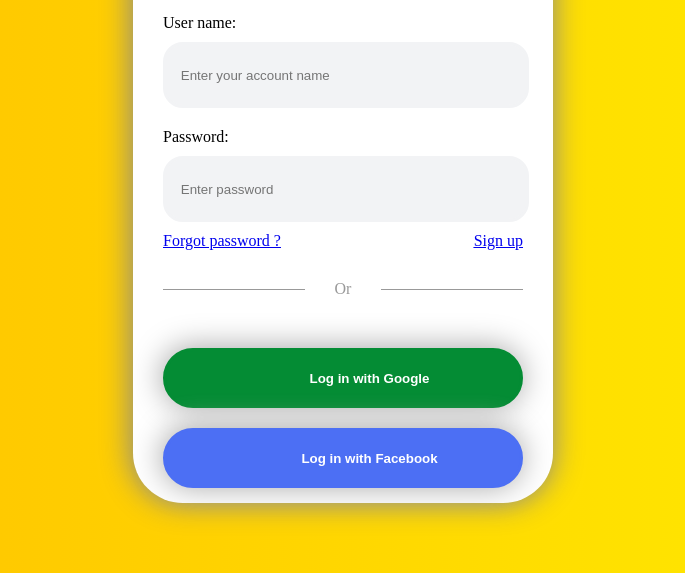
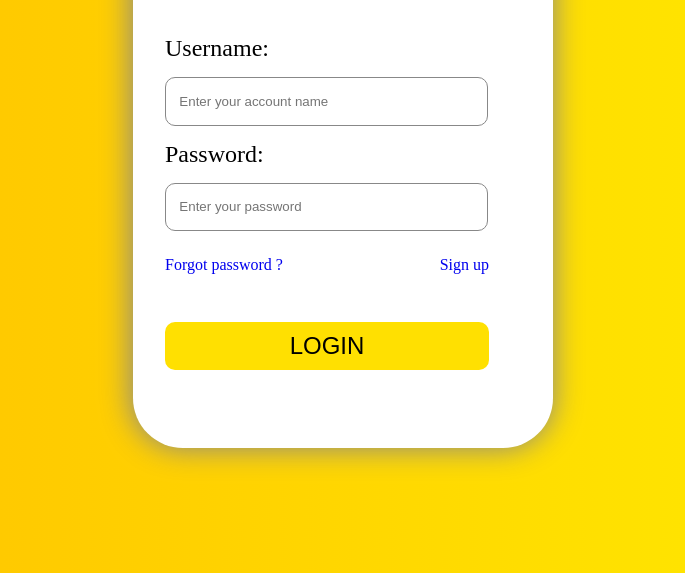
Before and after one commit to hungnee/SubProject_CNW, a plain HTML site: page login.html in a window 1280 px wide. Shown: the part 227-800 px from the top of the page, without its empty margins (297-982 px from the left). Drawn offline with Linux system fonts and the light colour scheme.

Commit message:
fix login page, add admin page

```diff
--- a/login.html
+++ b/login.html
@@ -5,59 +5,47 @@
     <meta charset="UTF-8">
     <meta http-equiv="X-UA-Compatible" content="IE=edge">
     <meta name="viewport" content="width=device-width, initial-scale=1.0">
-    <title>Log in</title>
+    <title>Sign In</title>
     <link rel="stylesheet" href="./login_style.css">
 </head>
 
 <body>
     <div id="warraper-login">
-        <div class="contener-login">
-            <div class="body-login">
-                <div class="text-login">
-                    <h1>Log in</h1>
+        <div class="container-login">
+            <h1>sign in</h1>
+            <div class="input-login">
+                <div class="username">
+                    <p>Username:</p>
+                    <input class="input-user-name" type="text" placeholder="Enter your account name">
                 </div>
-
-                <div class="tendangnhap">
-                    <div class="user-name">User name:</div>
-                    <input class="input-user" type="text" placeholder="    Enter your account name">
-                </div>
-                <div class="matkhau">
-                    <div class="user-name">Password:</div>
-                    <input class="input-user" type="text" placeholder="    Enter password">
+                <div class="password">
+                    <p>Password:</p>
+                    <input class="input-pass-word" type="password" placeholder="Enter your password">
                 </div>
             </div>
-            <div class="quenpass-dangky">
-                <div class="quenpass">
-                    <a href="#"><u>Forgot password ?</u></a>
-                </div>
-                <div class="dangky">
-                    <a href="#"><u>Sign up</u></a>
-                </div>
+            <div class="other">
+                <a href="#">Forgot password ?</a>
+                <a href="#">Sign up</a>
             </div>
-
-            <div class="or"><span>Or</span></div>
-
-            <div class="login-gg-fb">
-                <div class="login-google">
-                    <button class="buttom-login-google">
-                        <div class="item-logo">
-                            <i class="fa fa-google login-social-icon"></i>
-                        </div>
-                        <div class="text-login-google">Log in with Google</div>
-                    </button>
-                </div>
-                <div class="login-facebook">
-                    <button class="buttom-login-facebook">
-                        <div class="item-logo">
-                            <i class="fa fa-facebook login-social-icon"></i>
-                        </div>
-                        <div class="text-login-facebook">Log in with Facebook</div>
-                    </button>
-                </div>
+            <div class="sign-in-btn">
+                <button>login</button>
             </div>
         </div>
     </div>
-    </div>
+
+    <script>
+        const username = document.querySelector('.input-user-name');
+        const password = document.querySelector('.input-pass-word');
+        const loginBtn = document.querySelector('.sign-in-btn button');
+
+        loginBtn.addEventListener('click', () => {
+            if (username.value === 'admin' && password.value === 'admin') {
+                window.location.href = 'admin.html';
+            } else {
+                alert('Invalid username or password!');
+            }
+        });
+    </script>
 </body>
 
 </html>
--- a/login_style.css
+++ b/login_style.css
@@ -5,6 +5,7 @@
 
 html {
     font-family: 'Montserrat';
+    ư font-size: 100%;
 }
 
 #warraper-login {
@@ -16,171 +17,76 @@
     background: linear-gradient(to right, rgb(255, 191, 0), rgb(255, 238, 0))
 }
 
-.contener-login {
+.container-login {
     width: 420px;
-    height: 660px;
+    height: 550px;
     background-color: #fff;
     border-radius: 50px;
     box-shadow: -1px -1px 30px 1px #888888;
 }
 
-.text-login {
-    font-size: 40px;
-    font-weight: bold;
-    display: flex;
-    justify-content: center;
-    margin-top: 30px;
+.container-login h1 {
+    padding-top: 1em;
+    font-size: 2.5em;
+    text-align: center;
+    text-transform: uppercase;
+    letter-spacing: 5px;
 }
 
-.body-login {
-    margin-left: 30px;
-    margin-right: 30px;
+.input-login {
+    display: flex;
+    flex-direction: column;
+    margin-top: 3.125em;
+    padding-left: 2em;
+    padding-right: 5em;
 }
 
-.buttom-login-google {
-    width: 360px;
-    height: 60px;
-    display: flex;
-    justify-content: center;
-    align-items: center;
-    outline: 0 !important;
-    border-radius: 50px;
-    background-color: #048c34;
-    border: solid #048c34;
-    box-shadow: -1px -1px 30px 1px #aaaaaa;
-    margin-top: 20px;
+.input-login input {
+    width: 100%;
+    height: 3.5em;
+    border-radius: 10px;
+    border: 1px solid #888888;
+    padding-left: 1em;
+    margin-top: 15px;
 }
 
-.buttom-login-google:hover {
-    background: linear-gradient(to right, #048c34, #04782d);
+.input-login input:focus {
+    outline: none;
 }
 
-.text-login-google {
-    color: #fff;
-    font-weight: bold;
-    display: flex;
+.input-login p {
+    font-size: 1.5em;
 }
 
-.item-logo {
-    color: #fff;
-    width: 50px;
-    height: 50px;
-    display: flex;
-    align-items: center;
-    justify-content: center;
-    border-radius: 10px;
-    margin-left: 3px;
-    font-size: 30px;
+.password {
+    margin-top: 15px;
 }
 
-.login-social-icon {
+.other {
     display: flex;
-    align-items: center;
+    justify-content: space-between;
+    margin-top: 25px;
+    padding-left: 2em;
+    padding-right: 4em;
 }
 
-.buttom-login-facebook {
-    width: 360px;
-    height: 60px;
-    display: flex;
-    justify-content: center;
-    align-items: center;
-    outline: 0 !important;
-    border-radius: 50px;
-    background-color: #4c6ff4;
-    border: solid #4c6ff4;
-    box-shadow: -1px -1px 30px 1px #aaaaaa;
-    margin-top: 20px;
-    cursor: pointer;
+.other a {
+    text-decoration: none;
 }
 
-.buttom-login-facebook:hover {
-    background: linear-gradient(to right, #4c6ff4, #3e5ede);
+.sign-in-btn {
+    margin-top: 3em;
+    padding-left: 2em;
+    padding-right: 4em;
 }
 
-.login-gg-fb {
-    display: flex;
-    flex-direction: column;
-    align-items: center;
+.sign-in-btn button {
+    width: 100%;
+    height: 2em;
+    background-color: #FFE001;
+    border: none;
+    border-radius: 10px;
+    text-transform: uppercase;
+    cursor: pointer;
+    font-size: 1.5em;
 }
-
-.text-login-facebook {
-    color: #fff;
-    font-weight: bold;
-    display: flex;
-}
-
-.item-logo {
-    color: #fff;
-    width: 50px;
-    height: 50px;
-    display: flex;
-    align-items: center;
-    justify-content: center;
-    border-radius: 10px;
-    margin-left: 3px;
-    font-size: 30px;
-}
-
-.login-social-icon {
-    display: flex;
-    align-items: center;
-}
-
-.input-user {
-    width: 100%;
-    height: 60px;
-    border-radius: 20px;
-    outline: none;
-    border: solid #f2f3f5;
-    background-color: #f2f3f5;
-    margin-top: 10px;
-}
-
-.tendangnhap {
-    margin-top: 50px;
-}
-
-.matkhau {
-    margin-top: 20px;
-}
-
-.quenpass-dangky {
-    display: flex;
-    justify-content: space-between;
-    margin-top: 10px;
-}
-
-.quenpass {
-    margin-left: 30px;
-}
-
-.dangky {
-    margin-right: 30px;
-}
-
-.or {
-    text-align: center;
-    color: #999;
-    margin-top: 20px;
-    margin-bottom: 20px;
-    position: relative;
-}
-
-.or::after {
-    content: "";
-    width: 360px;
-    height: 1px;
-    background-color: #999;
-    position: absolute;
-    top: 50%;
-    left: 0;
-    margin-left: 30px;
-}
-
-.or span {
-    display: inline-block;
-    padding: 10px 30px;
-    background-color: #fff;
-    position: relative;
-    z-index: 2;
-}
```
Also changed, not shown: admin.html (added, +15 -0 lines).
